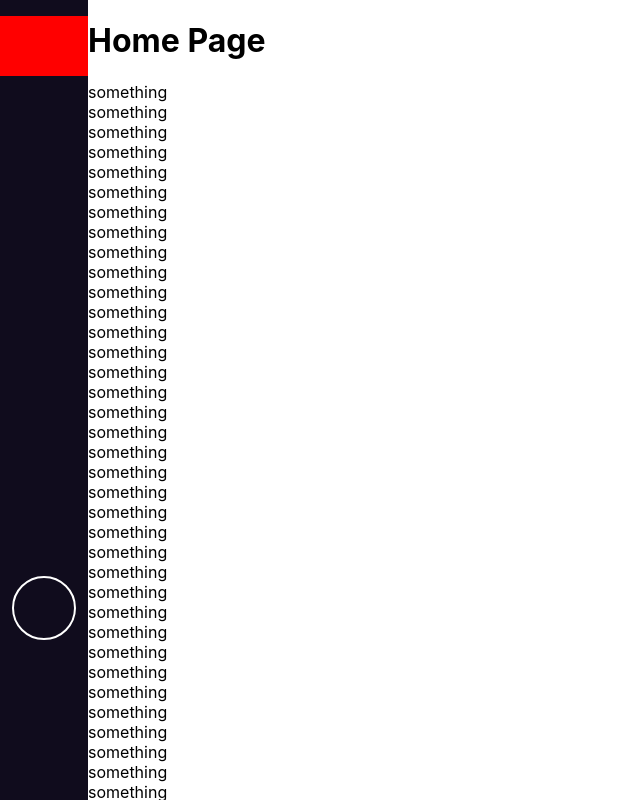
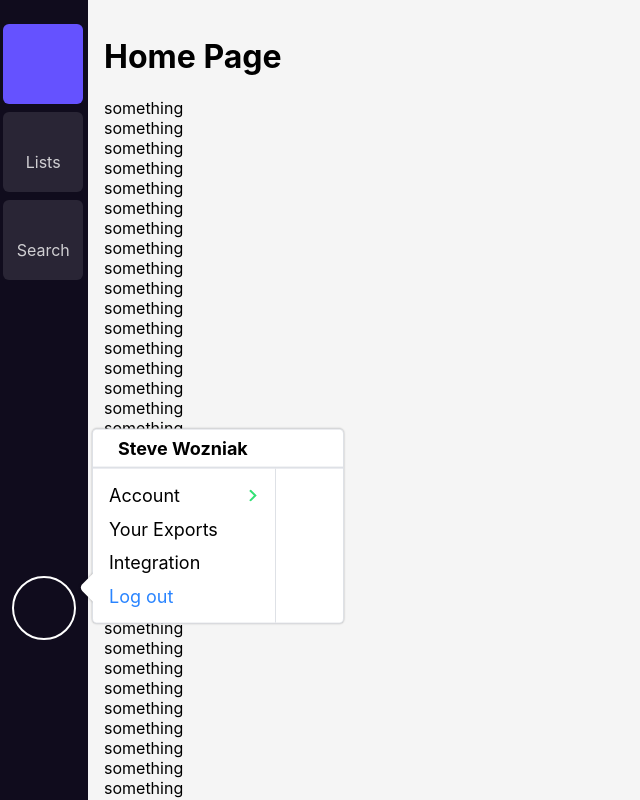
Before and after one commit to bcurioous/contactout-react-challenge, a Next.js app: page / in a window 1280 px wide. Shown: the whole page, without its empty margins (0-640 px from the left). Built offline with nearby package versions, Linux system fonts and the light colour scheme.

Commit message:
side-nav fixed

```diff
--- a/components/Layout/Menu.tsx
+++ b/components/Layout/Menu.tsx
@@ -1,8 +1,12 @@
 import React from "react";
+import styles from "./layout.module.css";
 
 type Props = {
   children?: React.ReactElement;
-  items: Array<Menu>;
+  items: Array<IMenu>;
+  visible?: boolean;
+  onMenuAdded?: Function;
+  onMenuRemoved?: Function;
 };
 
 interface ISubMenu {
@@ -28,14 +32,32 @@ export interface IMenu {
   operation: ISubMenu | IDialog | IRedirection | IFunction;
 }
 
-const Menus = ({ items, children }: Props) => {
-  const [subMenus, setSubMenus] = React.useState<Array<IMenu>>();
+const Menus = ({
+  items,
+  children,
+  visible,
+  onMenuAdded,
+  onMenuRemoved,
+}: Props) => {
+  const [subMenus, setSubMenus] = React.useState<{
+    menus: Array<IMenu>;
+    selected: string;
+  }>();
 
-  const onMenuClick = React.useCallback((menu: IMenu) => {
-    // console.log("onMenuClick :>> ", menu);
+  React.useEffect(() => {
+    if (!visible) {
+      setSubMenus(undefined);
+      onMenuRemoved && onMenuRemoved();
+    }
+  }, [visible, onMenuRemoved]);
+
+  const onMenuClick = React.useCallback(
+    (menu: IMenu) => {
+      console.log("onMenuClick :>> ", menu);
       switch (menu.operation.type) {
         case "submenus":
-        setSubMenus(menu.operation.menus);
+          setSubMenus({ menus: menu.operation.menus, selected: menu.id });
+          onMenuAdded && onMenuAdded();
           break;
         case "redirection":
           setSubMenus(undefined);
@@ -47,23 +69,47 @@ const Menus = ({ items, children }: Props) => {
         default:
           break;
       }
-  }, []);
+    },
+    [onMenuAdded]
+  );
 
   // console.log("submenus :>> ", subMenus);
   return (
     <>
-      <ul>
+      <div className={styles.avatarMenuWrapper}>
+        <ul className={styles.avatarMenu}>
           {items.map((menu) => (
-          <li key={menu.id} role="button" onClick={() => onMenuClick(menu)}>
-            {menu.title}
+            <li
+              key={menu.id}
+              className={`${styles.avatarMenuItem} ${
+                subMenus?.selected === menu.id
+                  ? styles.avatarMenuItemSelected
+                  : ""
+              }`}
+              onClick={() => onMenuClick(menu)}
+            >
+              <button type="button">{menu.title}</button>
+              {menu.operation.type === "submenus" && (
+                <svg
+                  xmlns="http://www.w3.org/2000/svg"
+                  width="24"
+                  height="24"
+                  viewBox="0 0 24 24"
+                  className={styles.avatarMenuItemSubMenuArrow}
+                >
+                  <path d="M7.33 24l-2.83-2.829 9.339-9.175-9.339-9.167 2.83-2.829 12.17 11.996z" />
+                </svg>
+              )}
             </li>
           ))}
           {children}
         </ul>
-
-      {subMenus && subMenus.length && <Menus items={subMenus} />}
+      </div>
+      {subMenus?.menus && subMenus?.menus.length && (
+        <Menus items={subMenus.menus} onMenuAdded={onMenuAdded} onMenuRemoved={onMenuRemoved} />
+      )}
     </>
   );
 };
 
-export default Menus;
+export default React.memo(Menus);
--- a/components/Layout/index.tsx
+++ b/components/Layout/index.tsx
@@ -2,6 +2,7 @@ import React from "react";
 
 import Link from "next/link";
 import Image from "next/image";
+import { useRouter } from "next/router";
 
 import Menus from "./Menu";
 
@@ -14,7 +15,13 @@ type Props = {
 };
 
 function Layout({ children }: Props) {
-  const [avatarPopoverVisible, setAvatarPopoverVisible] = React.useState(false);
+  const router = useRouter();
+
+  console.log("router :>> ", router);
+
+  const popOverMenuContainerRef = React.useRef<HTMLDivElement>(null);
+
+  const [avatarPopoverVisible, setAvatarPopoverVisible] = React.useState(true);
 
   const onAvatarPopoverToggle = React.useCallback(() => {
     setAvatarPopoverVisible((avatarPopoverVisible) => !avatarPopoverVisible);
@@ -34,6 +41,61 @@ function Layout({ children }: Props) {
     []
   );
 
+  const onMenuAdded = () => {
+    const popOverContainerDOM = popOverMenuContainerRef.current;
+    if (popOverContainerDOM) {
+      //   const oldLeft = getComputedStyle(popOverContainerDOM).left;
+      //   const oldWidth = getComputedStyle(popOverContainerDOM).width;
+
+      //   console.log("oldLeft :>> ", oldLeft);
+      //   console.log("oldWidth :>> ", oldWidth);
+
+      //   popOverContainerDOM.style.left = `${
+      //     parseInt(oldLeft) - parseInt(oldWidth) / 2 + 163
+      //   }px`;
+      popOverContainerDOM.style.left = "290px";
+    }
+    console.log('onMenuAdded :>> ', );
+  };
+
+  const onMenuRemoved = () => {
+      console.log('onMenuRemoved :>> ', );
+    const popOverContainerDOM = popOverMenuContainerRef.current;
+    if (popOverContainerDOM) {
+      popOverContainerDOM.style.left = "218px";
+    }
+  };
+
+  // top px
+  // -50 px
+
+  //   left px
+
+  // 218 px
+  // 255 px
+  // 338 px
+
+  //   const onMenuResize = React.useCallback(() => {
+  //     const popOverMenuDOM = popOverMenuRef.current;
+  //     const popOverContainerDOM = popOverContainerRef.current;
+
+  //     const neededHeight = popOverMenuDOM?.offsetHeight;
+  //     const neededWidth = popOverMenuDOM?.offsetWidth;
+
+  //     console.log(
+  //       "popOverMenuDOM  :>> ",
+  //       neededHeight,
+  //       neededWidth,
+  //       popOverMenuDOM
+  //     );
+  //     console.log("popOverContainerDOM  :>> ", popOverContainerDOM);
+
+  //     if (popOverContainerDOM) {
+  //       popOverContainerDOM.style.height = String(neededHeight) + "px";
+  //       popOverContainerDOM.style.width = String(neededWidth) + "px";
+  //     }
+  //   }, []);
+
   const userProfile = {
     name: "Steve Wozniak",
     avatar: "/images/Steve_Wozniak.jpeg",
@@ -42,48 +104,64 @@ function Layout({ children }: Props) {
     <div className={styles.container} onClick={onAwayClick}>
       <aside className={styles.sidebar}>
         <div className={styles.sidebarTop}>
-          <div>
+          <ul className={styles.sidebarNav}>
+            <li
+              className={`${
+                router.route === "/" ? styles.sidebarNavSelected : ""
+              }`}
+            >
               <Link href="/">
                 <a>
                   <Image
                     layout="raw"
-                  width={64}
-                  height={64}
+                    width={48}
+                    height={48}
                     className={styles.nav}
                     alt="Home"
                     src="/images/contactout.webp"
                   />
                 </a>
               </Link>
-          </div>
-          <div>
+            </li>
+            <li
+              className={`${
+                router.route === "/lists" ? styles.sidebarNavSelected : ""
+              }`}
+            >
               <Link href="/lists">
                 <a>
                   <Image
                     layout="raw"
-                  width={64}
-                  height={64}
+                    width={24}
+                    height={24}
                     className={styles.nav}
                     alt="Home"
                     src="/images/designing-layout.svg"
                   />
+                  <p>Lists</p>
                 </a>
               </Link>
-          </div>
-          <div>
+            </li>
+            <li
+              className={`${
+                router.route === "/search" ? styles.sidebarNavSelected : ""
+              }`}
+            >
               <Link href="/search">
                 <a>
                   <Image
                     layout="raw"
-                  width={64}
-                  height={64}
+                    width={24}
+                    height={24}
                     className={styles.nav}
                     alt="Home"
                     src="/images/magnifying-glass.svg"
                   />
+                  <p>Search</p>
                 </a>
               </Link>
-          </div>
+            </li>
+          </ul>
         </div>
         <div className={styles.sidebarBottom}>
           <div className={styles.avatarWrapper}>
@@ -102,34 +180,43 @@ function Layout({ children }: Props) {
             </div>
             <div
               id="avatar-popover"
+              ref={popOverMenuContainerRef}
               className={`${
                 avatarPopoverVisible ? styles.avatarPopoverShow + " " : ""
               }${styles.avatarPopover}`}
             >
-              <div className={styles.leftBottom}></div>
+              <div className={styles.leftBottom} />
               <div className={styles.card}>
                 <div className={styles.cardHeader}>
-                  <div className={styles.avatar}>
+                  <div className={styles.cardUserInfo}>
                     <Image
                       layout="raw"
-                      width={64}
-                      height={64}
+                      width={36}
+                      height={36}
                       className={styles.avatarImage}
                       alt={userProfile.name}
                       src={userProfile.avatar}
                     />
+                    <strong className={styles.cardUserName}>
+                      {userProfile.name}
+                    </strong>
                   </div>
-                  <strong>{userProfile.name}</strong>
                 </div>
                 <div className={styles.cardContent}>
-                  <div className={styles.avatarPopoverMenus}>
-                    <Menus items={USER_AVATAR_MENUS}>
+                  <div style={{ display: "flex" }}>
+                    <Menus
+                      items={USER_AVATAR_MENUS}
+                      visible={avatarPopoverVisible}
+                      onMenuAdded={onMenuAdded}
+                      onMenuRemoved={onMenuRemoved}
+                    >
                       <li>
                         <button
+                          className={styles.logout}
                           type="button"
                           onClick={() => alert("logout clicked")}
                         >
-                          Logout
+                          Log out
                         </button>
                       </li>
                     </Menus>
--- a/components/Layout/layout.module.css
+++ b/components/Layout/layout.module.css
@@ -10,10 +10,41 @@
 }
 
 .sidebarTop {
-  background: red;
   position: absolute;
   top: 1rem;
   width: 100%;
+}
+
+.sidebarNav {
+  list-style-type: none;
+  margin: 0.2em;
+  padding: 0;
+}
+
+.sidebarNav > li.sidebarNavSelected{
+  background: #6552ff;
+}
+
+.sidebarNav > li {
+  width: 80px;
+  height: 80px;
+  border: 2px;
+  background: #292535ff;
+  margin: 0.5em 0;
+  display: flex;
+  justify-content: center;
+  align-items: center;
+  border-radius: 6px;
+}
+.sidebarNav > li > a {
+  text-align: center;
+}
+.sidebarNav > li > a > p {
+  color: #ffffffc7;
+}
+
+.sidebarNav > li > a > svg {
+  fill: #929098ff;
 }
 
 .sidebarBottom {
@@ -46,25 +77,37 @@
   justify-content: center;
 }
 
+.avatarMenuWrapper {
+  border-right: 1px solid var(--border-color);
+}
+
+.avatarMenu {
+  list-style-type: none;
+  margin: 1em;
+  padding: 0;
+}
 
 .popOver {
-  border-radius: 2px;
+  border-radius: 0.3em;
   position: absolute;
 }
+
 div.avatarPopoverShow {
   visibility: visible;
 }
 .avatarPopover {
   composes: popOver;
   visibility: hidden;
-  height: 200px;
-  width: 300px;
+  /* height: 239px;
+  width: 250px; */
   position: absolute;
-  top: -50%;
-  left: 280%;
+  top: -50px;
+  left: 218px;
+
   transform: translate(-50%, -50%);
   background: white;
-  box-shadow: 0px 5px 15px 0px rgb(0 0 0 / 30%);
+  box-shadow: 0px 0px 2px 0px rgb(0 0 0 / 30%);
+  border: 1px solid #dee1e6;
 }
 
 .leftBottom {
@@ -77,6 +120,7 @@ div.avatarPopoverShow {
   transform: translate(-75%, -90%) rotate(90deg);
   overflow: hidden;
 }
+
 .leftBottom::after {
   content: "";
   position: absolute;
@@ -86,104 +130,68 @@ div.avatarPopoverShow {
   transform: translateX(-50%) translateY(-50%) rotate(45deg);
   top: 0;
   left: 50%;
-  box-shadow: 1px 1px 20px 0px rgb(0 0 0 / 60%);
+  box-shadow: 0px 0px 3px 0px rgb(0 0 0 / 30%);
+  border-radius: 0 0 0.3em 0;
 }
 
 .card {
 }
+
 .cardHeader {
+  border-bottom: 2px solid var(--border-color);
 }
 
-.cardBody {
+.cardHeader .cardUserInfo {
+  width: 250px;
+  display: flex;
+  align-items: center;
+  padding: 0.5em 1em;
 }
 
-.avatarPopoverMenus {
+.cardUserName {
+  margin-left: 0.5em;
+  font-size: large;
+}
+
+.cardHeader img {
+  width: 48px;
+  height: 48px;
+  border: 2px double grey;
+}
+
+.cardContent < .avatarMenuWrapper {
   display: flex;
+}
+
+.avatarMenuItem {
+  display: flex;
+  align-items: center;
+  justify-content: space-between;
+  font-size: large;
+  width: 150px;
+  padding-bottom: 0.7em;
+}
+
+li.avatarMenuItemSelected > button {
+  font-weight: 600;
+  border-bottom: 3px solid var(--primary-color);
+}
+.avatarMenuItem > svg {
+  width: 12px;
+  height: 12px;
+  fill: var(--primary-color);
+}
+
+button[type="button"].logout{
+  color: #2984ff;
+  font-size: large;
 }
 
 .main {
   flex-grow: 1;
   overflow: auto;
-}
-
-.title a {
-  color: #0070f3;
-  text-decoration: none;
-}
-
-.title a:hover,
-.title a:focus,
-.title a:active {
-  text-decoration: underline;
-}
-
-.title {
-  margin: 0;
-  line-height: 1.15;
-  font-size: 4rem;
-}
-
-.title,
-.description {
-  text-align: center;
-}
-
-.description {
-  margin: 4rem 0;
-  line-height: 1.5;
-  font-size: 1.5rem;
-}
-
-.code {
-  background: #fafafa;
-  border-radius: 5px;
-  padding: 0.75rem;
-  font-size: 1.1rem;
-  font-family: Menlo, Monaco, Lucida Console, Liberation Mono, DejaVu Sans Mono,
-    Bitstream Vera Sans Mono, Courier New, monospace;
-}
-
-.grid {
-  display: flex;
-  align-items: center;
-  justify-content: center;
-  flex-wrap: wrap;
-  max-width: 800px;
-}
-
-.card {
-  margin: 1rem;
-  padding: 1.5rem;
-  text-align: left;
-  color: inherit;
-  text-decoration: none;
-  border: 1px solid #eaeaea;
-  border-radius: 10px;
-  transition: color 0.15s ease, border-color 0.15s ease;
-  max-width: 300px;
-}
-
-.card:hover,
-.card:focus,
-.card:active {
-  color: #0070f3;
-  border-color: #0070f3;
-}
-
-.card h2 {
-  margin: 0 0 1rem 0;
-  font-size: 1.5rem;
-}
-
-.card p {
-  margin: 0;
-  font-size: 1.25rem;
-  line-height: 1.5;
-}
-
-.logo {
-  height: 1em;
-  margin-left: 0.5rem;
+  background: #F5F5F5;
+  padding: 1em;
 }
 
 @media (max-width: 600px) {
--- a/styles/globals.css
+++ b/styles/globals.css
@@ -1,3 +1,8 @@
+:root {
+  --primary-color: #33e175ff;
+  --border-color: #dee1e6;
+}
+
 html,
 body {
   padding: 0;
@@ -13,6 +18,7 @@ a {
 
 * {
   box-sizing: border-box;
+  user-select: none;
 }
 
 button[type="button"] {
@@ -23,4 +29,9 @@ button[type="button"] {
   font: inherit;
   cursor: pointer;
   outline: inherit;
+  white-space: nowrap;
 }
+
+p{
+  margin: 0;
+}
```
Also changed, not shown: components/Layout/userAvatarMenus.ts (+36 -36 lines), public/images/designing-layout.svg, public/images/magnifying-glass.svg. Lines whose indentation alone changed are shown as unchanged.
